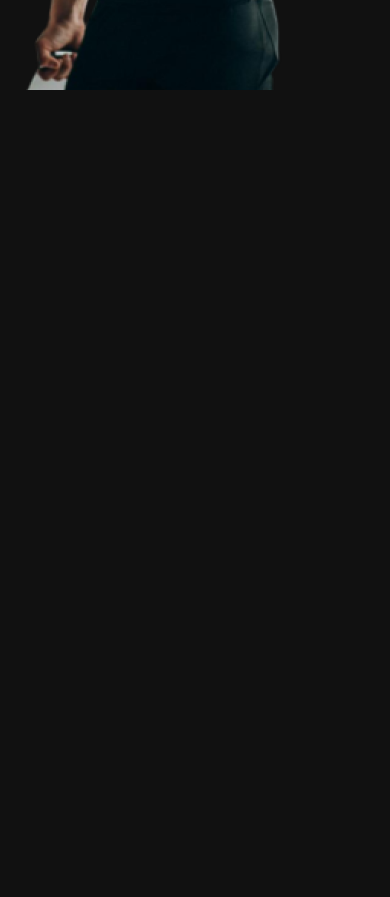
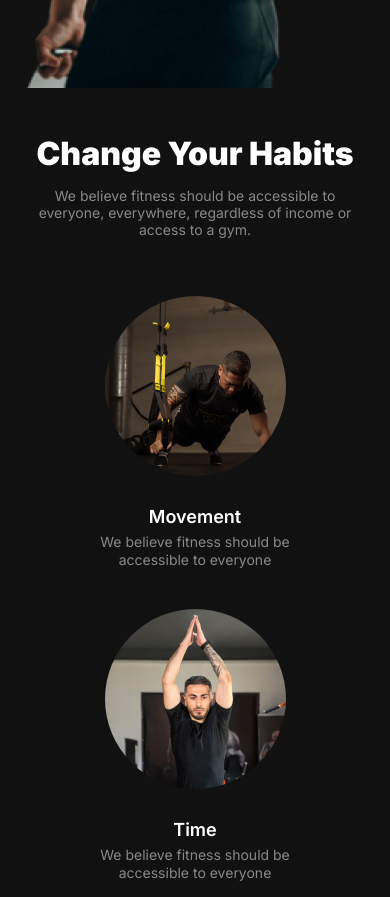
Before and after one commit to VelociRoughtor/Assignment2, a plain HTML site: page index.html in a window 390 px wide. Shown: the part 1100-1997 px from the top of the page. Before the commit the page ends 1368 px from the top, so only its background shows below. Drawn offline with Linux system fonts and the light colour scheme; a web font is replaced by a local one.

Commit message:
Change your habit section responsive done for mobile

```diff
--- a/index.html
+++ b/index.html
@@ -34,10 +34,7 @@
                         </a>
                     </button>
                     <button class="download">
-                        <a href="" class="button-links">
-                            <span class="download1">Download App</span>
-                            <span class="download2">Download!</span>
-                        </a>
+                        <a href="" class="button-links">Download App</a>
                     </button>
                 </div>
             </div>
@@ -58,7 +55,34 @@
         </div>
     </header>
     <main>
-
+        <section class="change-habit">
+            <div class="ch-title">
+                <h3 class="ch-heading">Change Your Habits</h3>
+                <p class="ch-description">We believe fitness should be accessible to everyone, everywhere, regardless of income or access to a gym.</p>
+            </div>
+            <div class="ch-images">
+                <div class="ch-img1 ch-image">
+                    <img src="images/ch_image1.png" alt="">
+                    <h3 class="ch-img-heading">Movement</h3>
+                    <p class="ch-img-desc">We believe fitness should be accessible to everyone</p>
+                </div>
+                <div class="ch-img2 ch-image">
+                    <img src="images/ch_image2.png" alt="">
+                    <h3 class="ch-img-heading">Time</h3>
+                    <p class="ch-img-desc">We believe fitness should be accessible to everyone</p>
+                </div>
+                <div class="ch-img3 ch-image">
+                    <img src="images/ch_image3.png" alt="">
+                    <h3 class="ch-img-heading">Practice</h3>
+                    <p class="ch-img-desc">We believe fitness should be accessible to everyone</p>
+                </div>
+                <div class="ch-img4 ch-image">
+                    <img src="images/ch_image4.png" alt="">
+                    <h3 class="ch-img-heading">Weight Loss</h3>
+                    <p class="ch-img-desc">We believe fitness should be accessible to everyone</p>
+                </div>
+            </div>
+        </section>
     </main>
     <footer>
 
--- a/styles.css
+++ b/styles.css
@@ -32,6 +32,7 @@ body{
 
 .banner{
     margin: 3.56rem 11.875rem;
+    margin-bottom: -100px;
 }
 .menu{
     display: flex;
@@ -137,10 +138,6 @@ body{
     background: transparent;
 }
 
-.download2{
-    display: none;
-}
-
 .banner-img{
     position: relative;
     top: -2rem;
@@ -198,11 +195,70 @@ body{
 }
 
 
+/* Change your habit section */
+.change-habit{
+    max-width: 100%;
+    margin: 0 12.375rem;
+}
+
+.ch-title {
+    max-width: 100%;
+    width: 671px;
+    margin: 0 auto;
+    text-align: center;
+    margin-bottom: 58px;
+}
+
+.ch-heading{
+    font-size: 48px;
+    font-weight: 900;
+    margin-bottom: 14px;
+}
+
+.ch-description{
+    color: rgba(255, 255, 255, 0.5);
+    font-size: 14px;
+}
+
+.ch-images{
+    display: flex;
+    justify-content: space-between;
+}
+
+.ch-image {
+    display: grid;
+    grid-template-columns: 1fr;
+    justify-items: center;
+    text-align: center;
+}
+
+.ch-image img {
+    max-width: 100%;
+}
+
+.ch-image> img{
+    border-radius: 50%;
+}
+
+.ch-img-heading{
+    margin-top: 30px;
+    margin-bottom: 6px;
+    font-size: 18px;
+    font-weight: 600;
+}
+
+.ch-img-desc{
+    color: rgba(255, 255, 255, 0.5);
+    font-size: 14px;
+    line-height: 18px;
+}
+
 @media screen and (max-width: 576px){
 
     /* shared styles */
     .banner{
         margin: 52px 20px;
+        margin-bottom: -100px;
     }
 
     /* navbar styles */
@@ -245,14 +301,11 @@ body{
 
     .join2{
         display: contents;
+        font-size: 16.5px;
     }
 
-    .download1{
-        display: none;
-    }
-
-    .download2{
-        display: contents;
+    .button-links{
+        font-size: 17px;
     }
 
     .banner-img{
@@ -270,4 +323,30 @@ body{
         top: -400px;
         left: 10px;
     }
+
+    /* change your habit section */
+
+    .change-habit{
+        margin: 20px;
+    }
+
+    .ch-title{
+        max-width: calc(100% - 20px / 2);
+    }
+
+    .ch-heading{
+        font-size: 32px;
+    }
+
+    .ch-images{
+        display: grid;
+        grid-template-columns: 1fr;
+        justify-items: center;
+        text-align: center;
+        row-gap: 40px;
+    }
+
+    .ch-img-desc{
+        max-width: 231px;
+    }
 }
```
Also changed, not shown: images/ch_image1.png (renamed from images/image 3.png), images/ch_image2.png (renamed from images/image 2.png), images/ch_image3.png (renamed from images/image 4.png), images/ch_image4.png (renamed from images/image 5.png).
